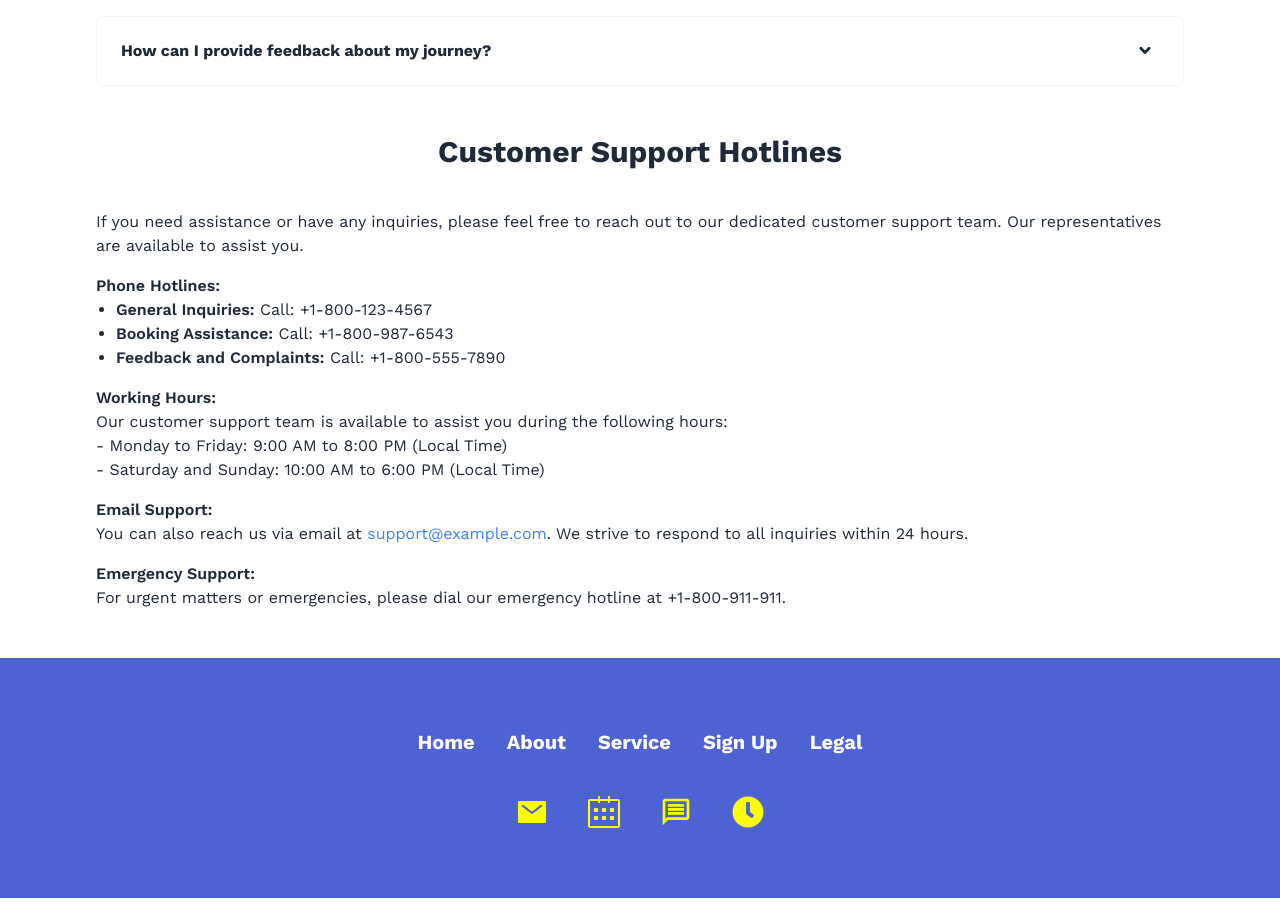
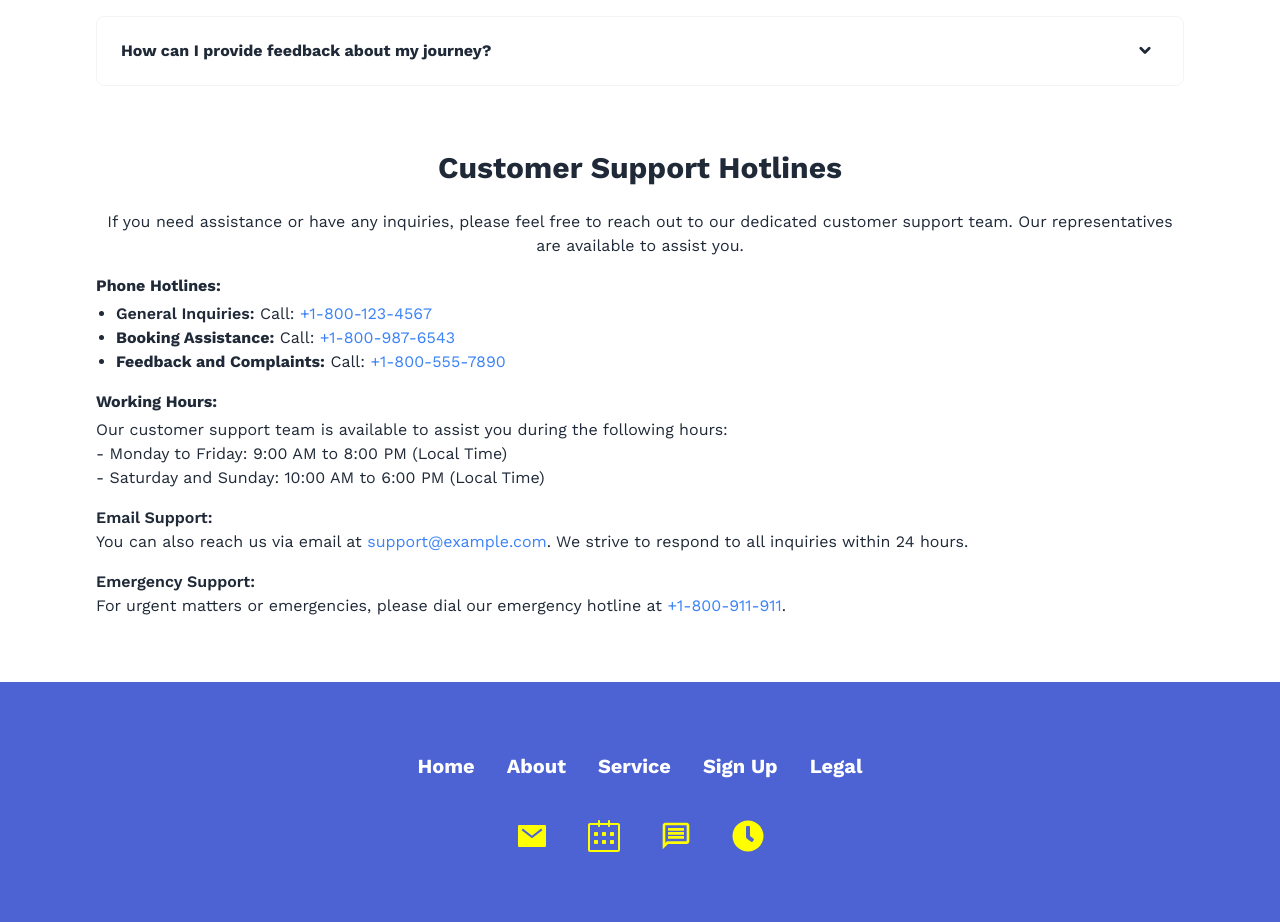
Before and after one commit to ShakeefAhmedRakin/CSE470-G5-PROJECT, a React (Vite) app in the folder frontend/: page /support in a window 1280 px wide. Shown: the part 800-1722 px from the top of the page. Before the commit the page ends 1698 px from the top, so only its background shows below. Built offline with nearby package versions, Linux system fonts and the light colour scheme.

Commit message:
User Profile Comp Added

```diff
--- a/frontend/src/pages/Support/Support.jsx
+++ b/frontend/src/pages/Support/Support.jsx
@@ -94,38 +94,56 @@ const Support = () => {
           </div>
 
           {/* Customer Support */}
-          <div className="my-12">
-            <h2 className="text-3xl font-bold text-center mb-10">
+          <div className="my-16">
+            <h2 className="text-3xl font-bold text-center mb-6">
               Customer Support Hotlines
             </h2>
             <div className="mb-4">
-              <p className="mb-1">
+              <p className="mb-1 text-center">
                 If you need assistance or have any inquiries, please feel free
                 to reach out to our dedicated customer support team. Our
                 representatives are available to assist you.
               </p>
             </div>
             <div className="mb-4">
-              <p className="font-semibold">Phone Hotlines:</p>
+              <p className="font-bold mb-1">Phone Hotlines:</p>
               <ul className="list-disc pl-5">
                 <li>
                   <span className="font-semibold">General Inquiries:</span>{" "}
-                  Call: <a href="tel:+18001234567">+1-800-123-4567</a>
+                  Call:{" "}
+                  <a
+                    href="tel:+18001234567"
+                    className="text-blue-500 hover:underline cursor-pointer"
+                  >
+                    +1-800-123-4567
+                  </a>
                 </li>
                 <li>
-                  <span className="font-semibold">Booking Assistance:</span>{" "}
-                  Call: <a href="tel:+18009876543">+1-800-987-6543</a>
+                  <span className="font-bold mb-1">Booking Assistance:</span>{" "}
+                  Call:{" "}
+                  <a
+                    href="tel:+18009876543"
+                    className="text-blue-500 hover:underline cursor-pointer"
+                  >
+                    +1-800-987-6543
+                  </a>
                 </li>
                 <li>
-                  <span className="font-semibold">
+                  <span className="font-bold mb-1">
                     Feedback and Complaints:
                   </span>{" "}
-                  Call: <a href="tel:+18005557890">+1-800-555-7890</a>
+                  Call:{" "}
+                  <a
+                    href="tel:+18005557890"
+                    className="text-blue-500 hover:underline cursor-pointer"
+                  >
+                    +1-800-555-7890
+                  </a>
                 </li>
               </ul>
             </div>
             <div className="mb-4">
-              <p className="font-semibold">Working Hours:</p>
+              <p className="font-bold mb-1">Working Hours:</p>
               <p className="">
                 Our customer support team is available to assist you during the
                 following hours:
@@ -141,7 +159,10 @@ const Support = () => {
               <p className="font-semibold">Email Support:</p>
               <p className="">
                 You can also reach us via email at{" "}
-                <a href="mailto:support@example.com" className="text-blue-500">
+                <a
+                  href="mailto:support@example.com"
+                  className="text-blue-500 hover:underline cursor-pointer"
+                >
                   support@example.com
                 </a>
                 . We strive to respond to all inquiries within 24 hours.
@@ -151,7 +172,14 @@ const Support = () => {
               <p className="font-semibold">Emergency Support:</p>
               <p className="">
                 For urgent matters or emergencies, please dial our emergency
-                hotline at <a href="tel:+1800911911">+1-800-911-911</a>.
+                hotline at{" "}
+                <a
+                  href="tel:+1800911911"
+                  className="text-blue-500 hover:underline cursor-pointer"
+                >
+                  +1-800-911-911
+                </a>
+                .
               </p>
             </div>
           </div>
--- /dev/null
+++ b/frontend/src/pages/UserProfile/UserProfile.jsx
@@ -0,0 +1,26 @@
+const UserProfile = () => {
+  return (
+    <div className="p-8 bg-slate-200 shadow rounded-md mt-14">
+      <img
+        className="w-48 h-48 mx-auto rounded-full shadow-xl"
+        src="https://encrypted-tbn0.gstatic.com/images?q=tbn:ANd9GcTfOdHY85BD1Z6V5ElJRWk5i_GhTmMAkedS0WPftvYYbGCP17F_pAcCNktlul8WQ4geqCs&usqp=CAU"
+        alt=""
+      />
+      <div className="mt-5 flex justify-center">
+        <label
+          htmlFor="upload-button"
+          className="cursor-pointer bg-blue-500 hover:bg-blue-700 text-white font-bold py-2 px-4 rounded"
+        >
+          Upload Picture
+        </label>
+        <input id="upload-button" type="file" className="hidden" />
+      </div>
+      <div className="pb-12 text-center pt-5">
+        <h1 className="text-4xl font-medium text-gray-700">Dummy User</h1>
+        <p className="font-light text-gray-600 mt-3">dummymail@gmail.com</p>
+      </div>
+    </div>
+  );
+};
+
+export default UserProfile;
```
Also changed, not shown: 1 other file (tests, documents, lock files or other folders).
